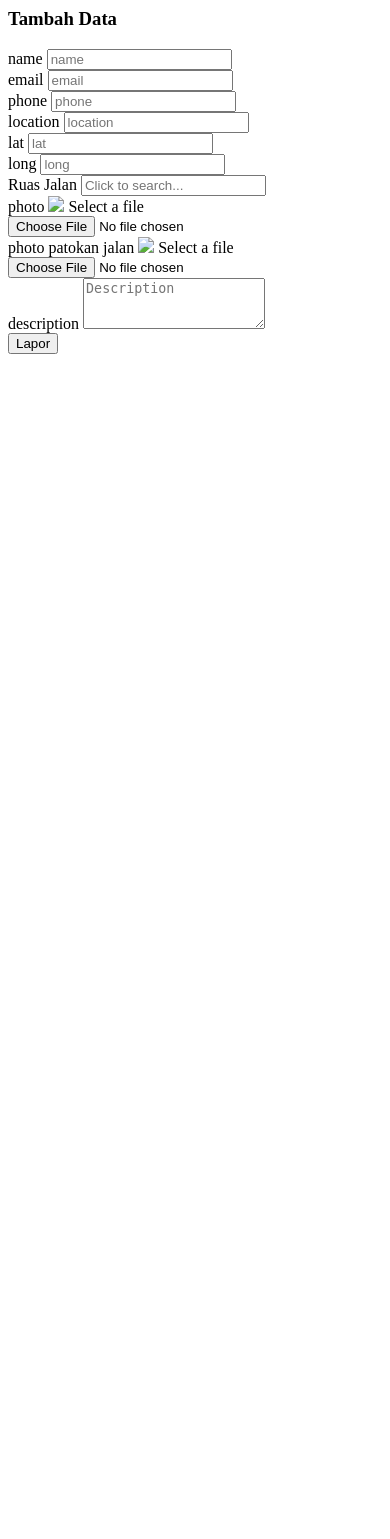
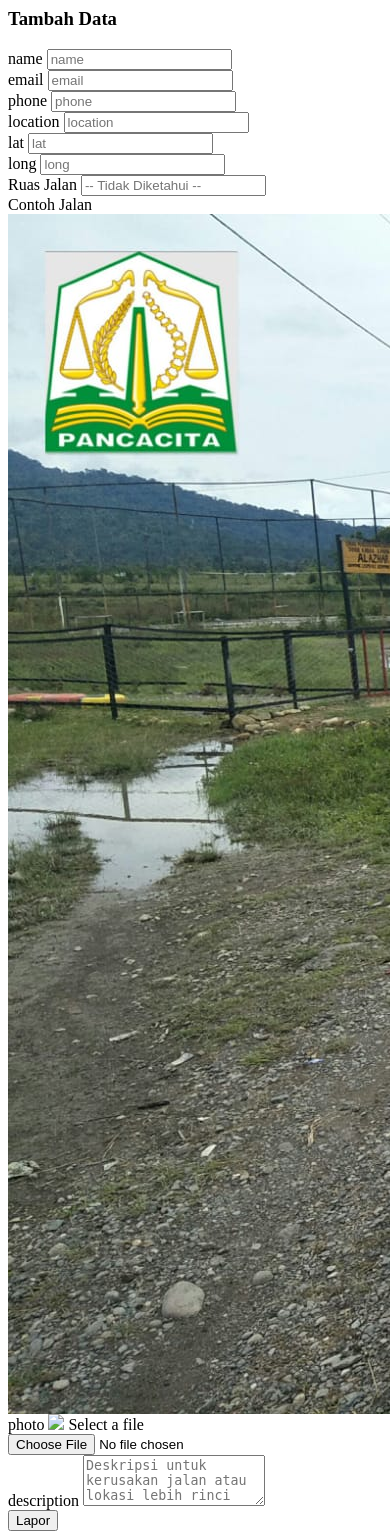
Before and after one commit to KHOIR359/jalan, a Laravel app: template resources/views/livewire/add-laporan-form.blade.php in a window 390 px wide; the page is wider, and only the part inside the window is pictured. Before the commit the page ends 354 px from the top of that part, so only its background shows below. Run offline with Laravel 8, Linux system fonts and the light colour scheme; the template is opened without the code that fills it: most values are stand-ins (such as "Sample title", 1, 10 or a date in 2020); data that the repository does not hold is empty; some libraries are stand-ins or nearby versions.

Commit message:
menghapus table photo2 dan merubah view

```diff
--- a/resources/views/livewire/add-laporan-form.blade.php
+++ b/resources/views/livewire/add-laporan-form.blade.php
@@ -1,7 +1,7 @@
 <div>
     <div class="d-none" id="map"></div>
     <div class="py-4">
-        <div class="max-w-md p-2 mx-auto bg-white border border-gray-100 rounded-lg shadow md:max-w-xl lg:px-5 lg:">
+        <div class="max-w-md p-2 pb-4 mx-2 bg-white border border-gray-100 rounded-lg shadow md:mx-auto md:max-w-xl lg:px-5 lg:">
             <div class="mb-4">
                 <h3 class="text-4xl text-center text-gray-600">Tambah Data</h3>
             </div>
@@ -47,8 +47,8 @@
                 <label class="block mb-2 text-sm font-semibold text-gray-700 capitalize" for="long">
                     Ruas Jalan
                 </label>
-                <input type="hidden" :value="selected" id="road" wire:model="road">
-                <input class="w-full px-3 py-2 leading-tight text-gray-700 border rounded shadow appearance-none focus:outline-none focus:shadow-outline" type="text" x-model="search" placeholder="Click to search..." @click="optionsVisible = !optionsVisible">
+                <input type="hidden" :value="selected" value="-- Tidak Diketahui --" id="road" wire:model="road">
+                <input class="w-full px-3 py-2 leading-tight text-gray-700 border rounded shadow appearance-none focus:outline-none focus:shadow-outline" type="text" x-model="search" @click="optionsVisible = !optionsVisible" placeholder="-- Tidak Diketahui --">
                 <div x-show="optionsVisible" class="overflow-y-scroll shadow max-h-48">
                     <template x-for="option in filteredOptions()">
                         <a @click.prevent="selected = option; search=option; optionsVisible = false;@this.set('road', option);" x-text="option" class="block p-2 cursor-pointer hover:bg-gray-200"></a>
@@ -58,42 +58,34 @@
             <div class="grid grid-cols-1 lg:grid-cols-2">
                 <div class="flex flex-col col-span-1 mb-4 lg:items-center">
                     <label class="block mb-2 text-sm font-semibold text-gray-700 capitalize" for="photo">
+                        Contoh Jalan
+                    </label>
+                    <img src="{{asset('img/contoh.jpg')}}" alt="contoh jalan" class="flex flex-col items-center w-64 px-4 tracking-wide text-purple-600 uppercase transition-all duration-150 ease-linear rounded-md cursor-pointer border-blue ">
+                </div>
+                <div class="flex flex-col col-span-1 mb-4 lg:items-center">
+                    <label class="block mb-2 text-sm font-semibold text-gray-700 capitalize" for="photo">
                         photo
                     </label>
                     @if ($photo)
-                    <img src="{{ $photo->temporaryUrl() }}" class="object-cover w-full mb-3 border border-gray-200 rounded-md h-44">
+                    <img onclick="document.getElementById('labelInput').click()" src="{{ $photo->temporaryUrl() }}" class="object-cover w-full mb-3 border border-gray-200 rounded-md h-44">
+
                     @endif
                     <link href="https://cdn.jsdelivr.net/npm/@tailwindcss/custom-forms@0.2.1/dist/custom-forms.css" rel="stylesheet">
 
                     <label
-                           class="flex flex-col items-center w-64 px-4 py-6 tracking-wide text-purple-600 uppercase transition-all duration-150 ease-linear bg-white border rounded-md shadow-md cursor-pointer border-blue hover:bg-purple-600 hover:text-white">
+                           class="@if ($photo) hidden @endif flex flex-col items-center w-64 px-4 py-6 tracking-wide text-purple-600 uppercase transition-all duration-150 ease-linear bg-white border rounded-md shadow-md cursor-pointer border-blue hover:bg-purple-600 hover:text-white">
                         <i class="fas fa-cloud-upload-alt fa-3x"></i>
                         <span class="mt-2 text-base leading-normal">Select a file</span>
-                        <input type='file' class="hidden" wire:model="photo" />
+                        <input id="labelInput" type='file' class="hidden" wire:model="photo" />
                     </label>
                 </div>
-                <div class="flex flex-col col-span-1 mb-4 lg:items-center">
-                    <label class="block mb-2 text-sm font-semibold text-gray-700 capitalize" for="photo2">
-                        photo patokan jalan
-                    </label>
-                    @if ($photo2)
-                    <img src="{{ $photo2->temporaryUrl() }}" class="object-cover w-full mb-3 border border-gray-200 rounded-md h-44">
-                    @endif
-                    <link href="https://cdn.jsdelivr.net/npm/@tailwindcss/custom-forms@0.2.1/dist/custom-forms.css" rel="stylesheet">
 
-                    <label
-                           class="flex flex-col items-center w-64 px-4 py-6 tracking-wide text-purple-600 uppercase transition-all duration-150 ease-linear bg-white border rounded-md shadow-md cursor-pointer border-blue hover:bg-purple-600 hover:text-white">
-                        <i class="fas fa-cloud-upload-alt fa-3x"></i>
-                        <span class="mt-2 text-base leading-normal">Select a file</span>
-                        <input type='file' class="hidden" wire:model="photo2" />
-                    </label>
-                </div>
             </div>
             <div class="mb-4">
                 <label class="block mb-2 text-sm font-semibold text-gray-700 capitalize" for="description">
                     description
                 </label>
-                <textarea wire:model="description" rows="3" class="w-full px-3 py-2 leading-tight text-gray-700 border rounded shadow appearance-none resize-none focus:outline-none focus:shadow-outline" id="description" type="text" placeholder="Description"></textarea>
+                <textarea required wire:model="description" rows="3" class="w-full px-3 py-2 leading-tight text-gray-700 border rounded shadow appearance-none resize-none focus:outline-none focus:shadow-outline" id="description" type="text" placeholder="Deskripsi untuk kerusakan jalan atau lokasi lebih rinci"></textarea>
             </div>
             <div>
                 <button wire:click="addData" class="w-full py-2 font-semibold text-white bg-green-500 rounded hover:bg-green-700">Lapor</button>
@@ -179,11 +171,9 @@
         return {
         optionsVisible: false,
         search: "",
-        selected: {
-        label: "",
-        value: ""
-        },
+        selected: "-- Tidak Diketahui --",
         options: [
+            '-- Tidak Diketahui --',
             'Jl. Sp. Tugu-Darussalam - Batas Aceh Besar, Kota Banda Aceh',
             'Jl. Batas Kota Banda Aceh - Sp.Lam Ateuk, Aceh Besar',
             'Jl. Lingkar Darussalam, Kota Banda Aceh',
```
Also changed, not shown: app/Http/Livewire/AddLaporanForm.php (+16 -18 lines), resources/views/laporan/show.blade.php (+5 -6 lines), resources/views/review/show.blade.php (+5 -6 lines), database/migrations/2021_10_20_182922_create_laporans_table.php, public/img/contoh.jpg (added), public/photos/6reUbx3Er4MWqvhD7KnWhFvxvlphZ6NpI0gBbgL3.jpg (added), public/photos/9Z0cmoYLDpv0VILanzYs7LLeFOgr2AIQ9SouQc0a.jpg (added), public/photos/I5SyEXQNAMjVlQG2aURGd38aenNtLPelaMKygd2p.jpg (added), public/photos/PbaFECugL58SdT9DOvxwXDLenZnRq7a864Zb6VV1.jpg (added), public/photos/gXExcFGjaQFx6CbrWXNatkD7AUroaXpPG1GtnGWL.png (added), public/photos/iHNbxEOHWdv8dyyJVnc6Hvq4DX54LbaYGHICEcA6.jpg (added), public/photos/llUDYxRziUWy89jJ7xpHfyiTLVNIKfP0iLyTrG5Q.jpg (added), public/photos/tHPcxVWG281pgUX9DSuvqxdGBnxoshPblCqCpNxw.png (added), public/photos/x9TyqpeWWlaVwkY9qrGCRlT6v6JvxBCPo5q8jRiS.jpg (added), 1 more files.
